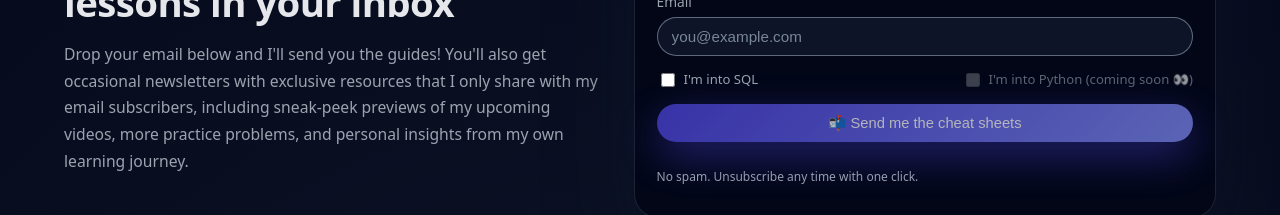
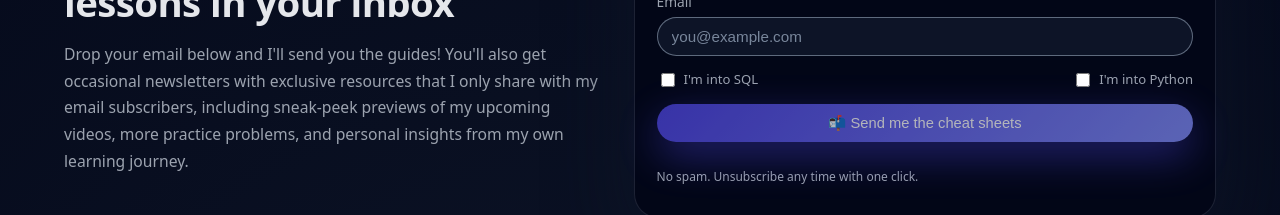
Before and after one commit to dylans0ng/data-with-dylan-landing, a React (Vite) app: page / in a window 1280 px wide. Shown: the part 1842-2057 px from the top of the page. Built offline with nearby package versions, Linux system fonts and the light colour scheme; no server answers.

Commit message:
Implemented the Python automated email series in Cursor whenever the user clicks on the Python check mark

```diff
--- a/src/App.tsx
+++ b/src/App.tsx
@@ -110,24 +110,21 @@ const App: React.FC = () => {
     logDevInfo("[ConvertKit] validatedSqlTagId:", validatedSqlTagId ?? "none");
   }, [apiKey, formId, rawSqlTagId, validatedSqlTagId]);
 
-  // Check if SQL checkbox is selected (only SQL matters for validation)
-  const isFormValid = interestSql;
+  // At least one topic must be selected for form validity.
+  const isFormValid = interestSql || interestPython;
 
   // Handle form submission
   const handleSubmit = async (e: React.FormEvent<HTMLFormElement>) => {
     e.preventDefault();
 
-    // Validate SQL checkbox (only SQL is required)
+    // Validate topic checkboxes
     let hasError = false;
-    if (!interestSql) {
+    if (!interestSql && !interestPython) {
       setCheckboxError("Please select at least one topic you're interested in.");
       hasError = true;
     } else {
       setCheckboxError("");
     }
-
-    // Clear checkbox error if validation passes
-    setCheckboxError("");
 
     // Validate environment variables
     if (!apiKey || !formId) {
@@ -565,15 +562,20 @@ const App: React.FC = () => {
                   />
                   <span>I&apos;m into SQL</span>
                 </label>
-                <label className="checkbox checkbox-disabled" aria-disabled="true">
+                <label className="checkbox">
                   <input
                     type="checkbox"
                     name="interest_python"
                     checked={interestPython}
-                    onChange={() => {}}
-                    disabled
+                    onChange={(e) => {
+                      setInterestPython(e.target.checked);
+                      if (e.target.checked) {
+                        setCheckboxError("");
+                      }
+                    }}
+                    disabled={isSubmitting}
                   />
-                  <span>I&apos;m into Python (coming soon 👀)</span>
+                  <span>I&apos;m into Python</span>
                 </label>
               </div>
 
```
Also changed, not shown: 1 other file (tests, documents, lock files or other folders).
